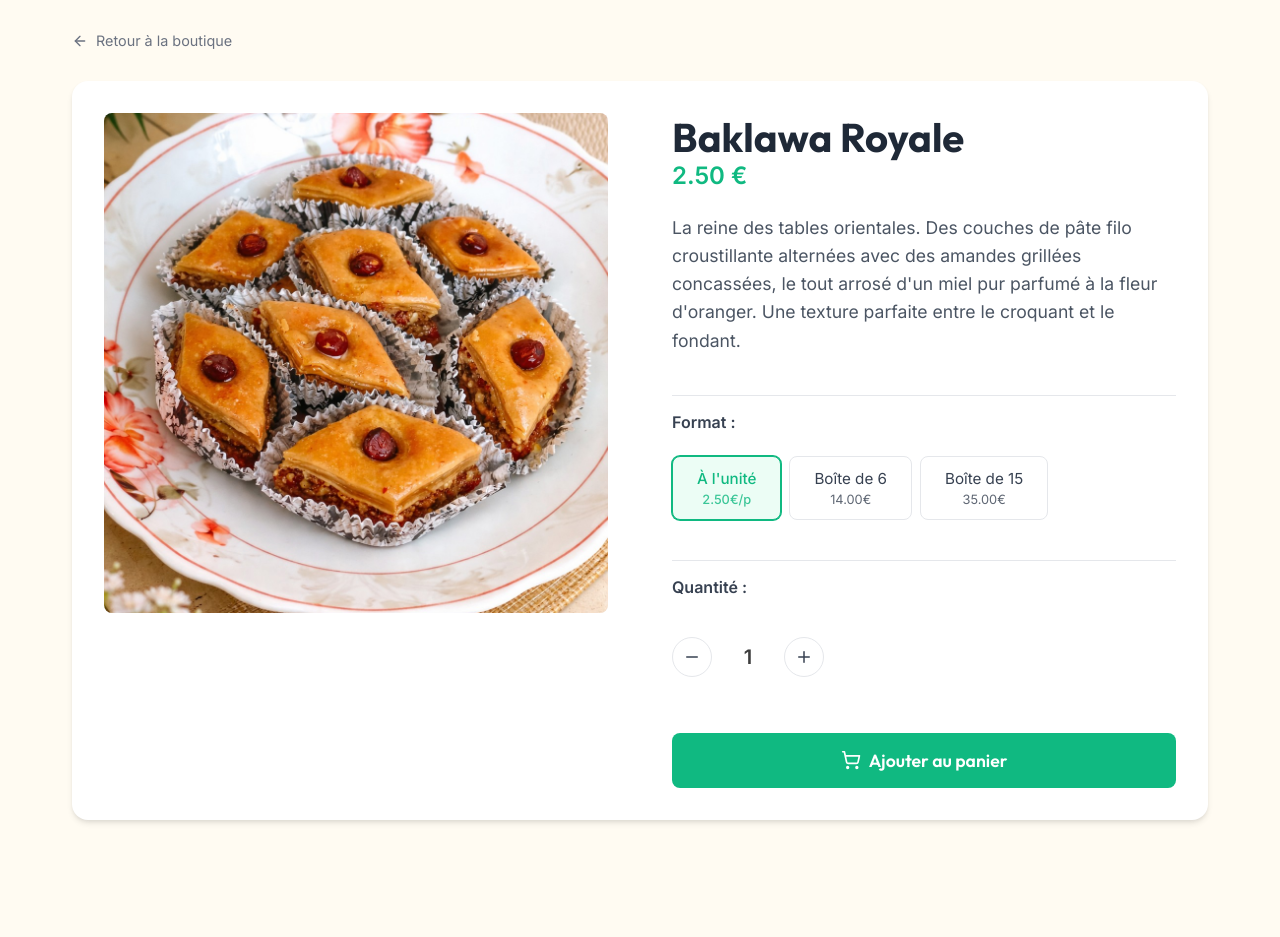
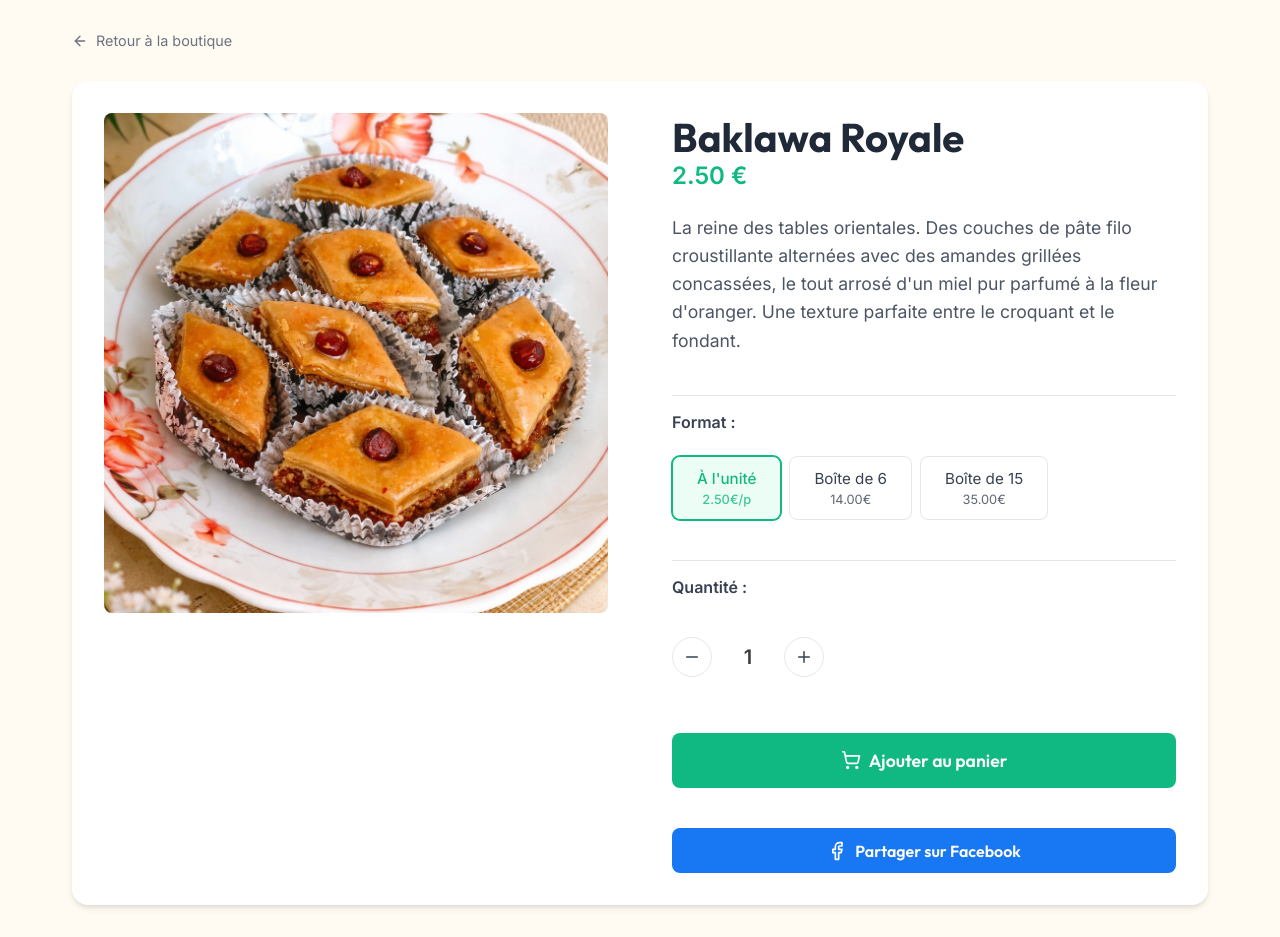
Before and after one commit to aicha21000/delices, a Next.js app: page /products/1 in a window 1280 px wide. Before the commit the page ends 852 px from the top, so only its background shows below. Built offline with nearby package versions, Linux system fonts and the light colour scheme; no server answers.

Commit message:
facebook button

```diff
--- a/src/app/products/[id]/ProductDetailClient.tsx
+++ b/src/app/products/[id]/ProductDetailClient.tsx
@@ -136,6 +136,29 @@ export default function ProductDetailClient({ product }: ProductDetailClientProp
                             </>
                         )}
                     </button>
+
+                    <button
+                        className={styles.facebookBtn}
+                        onClick={() => {
+                            const url = window.location.href;
+                            window.open(`https://www.facebook.com/sharer/sharer.php?u=${encodeURIComponent(url)}`, '_blank');
+                        }}
+                    >
+                        <svg
+                            xmlns="http://www.w3.org/2000/svg"
+                            width="20"
+                            height="20"
+                            viewBox="0 0 24 24"
+                            fill="none"
+                            stroke="currentColor"
+                            strokeWidth="2"
+                            strokeLinecap="round"
+                            strokeLinejoin="round"
+                        >
+                            <path d="M18 2h-3a5 5 0 0 0-5 5v3H7v4h3v8h4v-8h3l1-4h-4V7a1 1 0 0 1 1-1h3z"></path>
+                        </svg>
+                        Partager sur Facebook
+                    </button>
                 </div>
             </div>
         </div>
--- a/src/app/products/[id]/product.module.css
+++ b/src/app/products/[id]/product.module.css
@@ -192,3 +192,25 @@
         font-size: 2rem;
     }
 }
+
+.facebookBtn {
+    margin-top: 1rem;
+    background: #1877F2;
+    color: white;
+    border: none;
+    padding: 0.8rem 2rem;
+    border-radius: 0.5rem;
+    font-size: 1rem;
+    font-weight: 600;
+    cursor: pointer;
+    transition: background 0.2s;
+    display: flex;
+    align-items: center;
+    justify-content: center;
+    gap: 0.5rem;
+    width: 100%;
+}
+
+.facebookBtn:hover {
+    background: #166fe5;
+}
```
